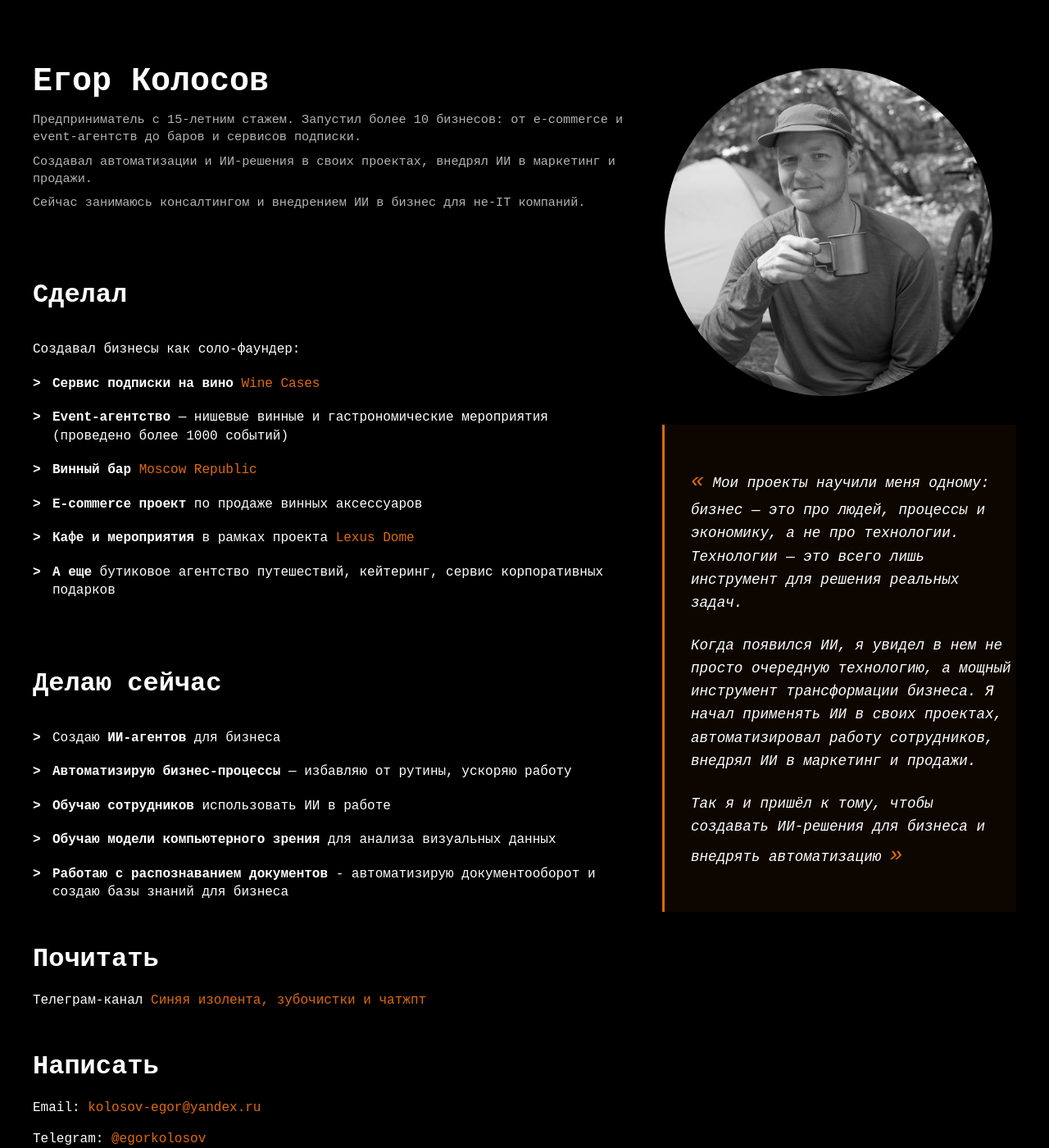
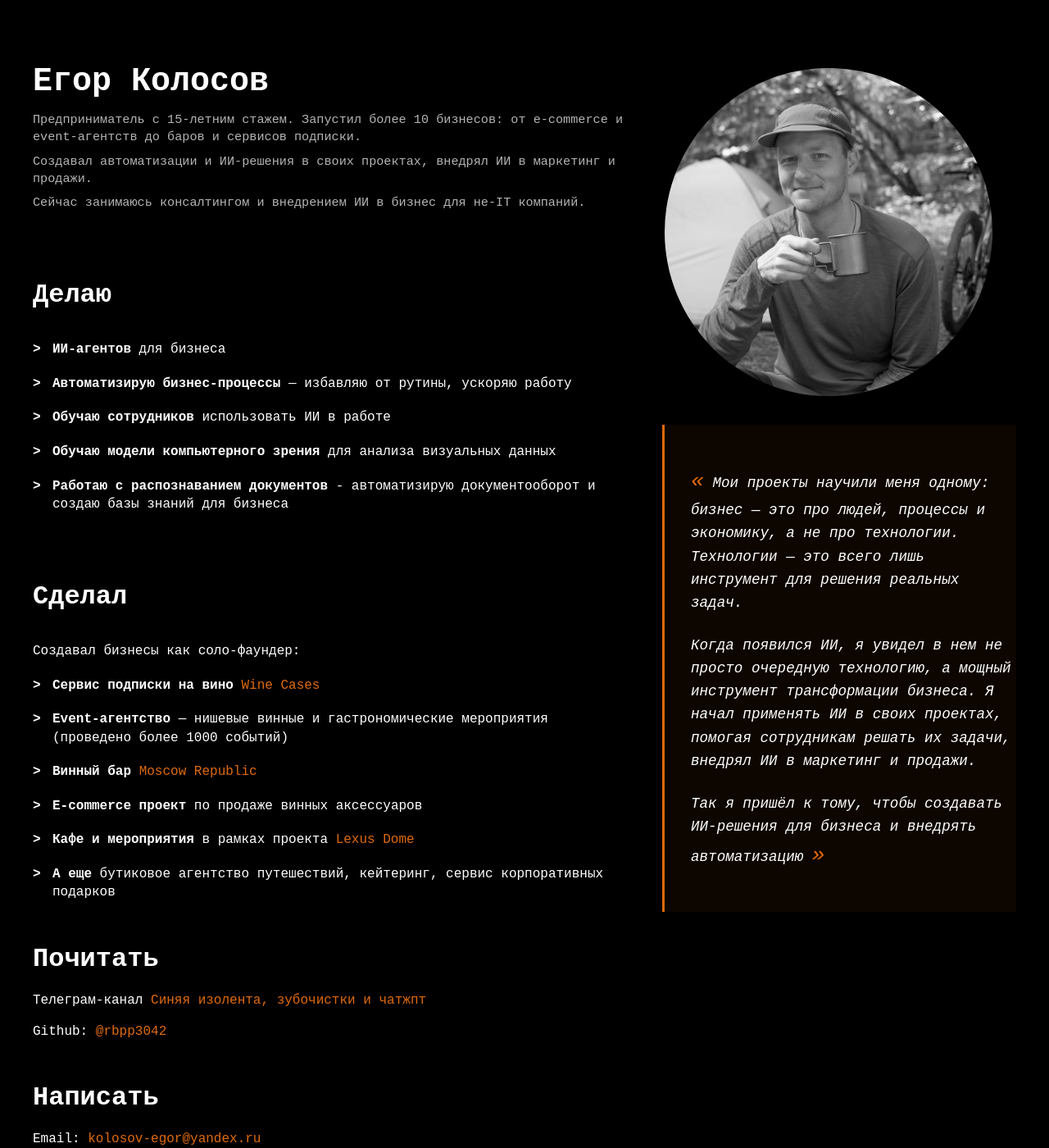
Before and after one commit to rbpp3042/my_notes, a Jekyll site: the page built from index.md, in a window 1280 px wide and 1400 px high. Shown: the whole window at 82% size. Built offline with Jekyll 4.4.1, drawn with Linux system fonts in a browser that asks for light colours.

Commit message:
small update

```diff
--- a/index.md
+++ b/index.md
@@ -26,19 +34,13 @@
 - **Кафе и мероприятия** в рамках проекта [Lexus Dome](https://www.facebook.com/lexusdome/)
 - **А еще** бутиковое агентство путешествий, кейтеринг, сервис корпоративных подарков
 
-## Делаю сейчас
-
-- Создаю **ИИ-агентов** для бизнеса
-- **Автоматизирую бизнес-процессы** — избавляю от рутины, ускоряю работу
-- **Обучаю сотрудников** использовать ИИ в работе
-- **Обучаю модели компьютерного зрения** для анализа визуальных данных
-- **Работаю с распознаванием документов** - автоматизирую документооборот и создаю базы знаний для бизнеса
-
 <div class="contacts" markdown="1">
 
 ## Почитать
 
 Телеграм-канал [Синяя изолента, зубочистки и чатжпт](https://t.me/blue_tape)
+
+Github: [@rbpp3042](https://github.com/rbpp3042)
 
 ## Написать
 
@@ -64,9 +65,9 @@
 
 > <span class="quote-symbol"><<</span> Мои проекты научили меня одному: бизнес — это про людей, процессы и экономику, а не про технологии. Технологии — это всего лишь инструмент для решения реальных задач.
 
-> Когда появился ИИ, я увидел в нем не просто очередную технологию, а мощный инструмент трансформации бизнеса. Я начал применять ИИ в своих проектах, автоматизировал работу сотрудников, внедрял ИИ в маркетинг и продажи.
+> Когда появился ИИ, я увидел в нем не просто очередную технологию, а мощный инструмент трансформации бизнеса. Я начал применять ИИ в своих проектах, помогая сотрудникам решать их задачи, внедрял ИИ в маркетинг и продажи.
 
-> Так я и пришёл к тому, чтобы создавать ИИ-решения для бизнеса и внедрять автоматизацию <span class="quote-symbol">>></span>
+> Так я пришёл к тому, чтобы создавать ИИ-решения для бизнеса и внедрять автоматизацию <span class="quote-symbol">>></span>
 
 </div>
 
```
Also changed, not shown: other parts of index.md (+8 -1 lines).
